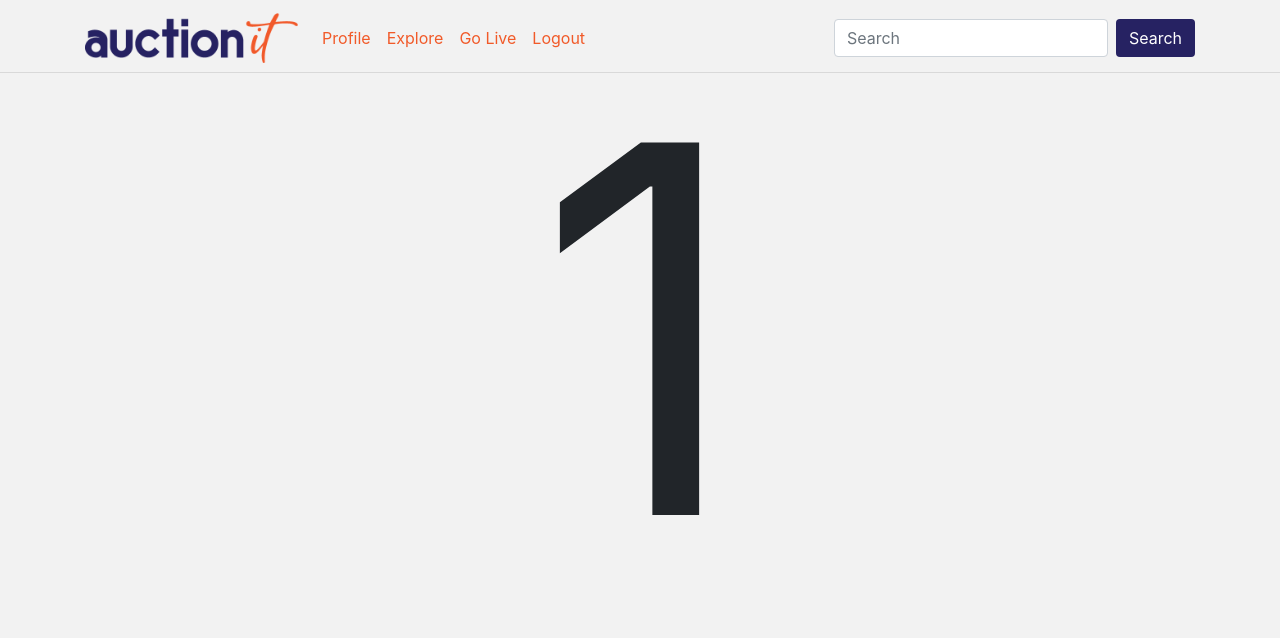
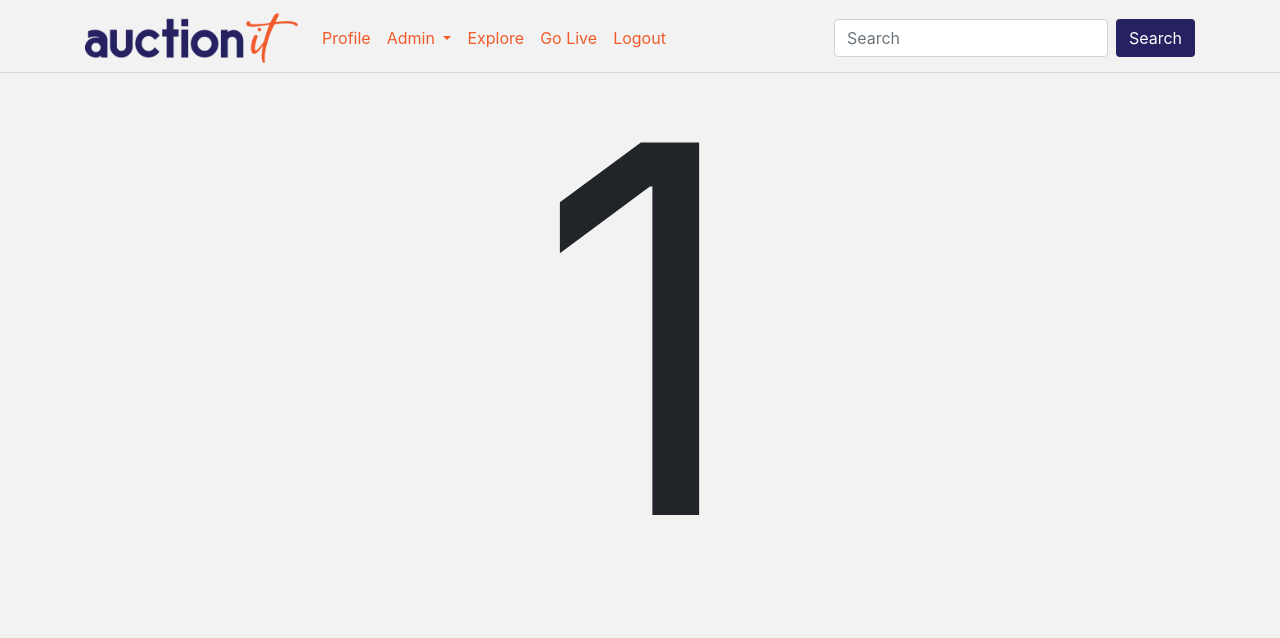
Before and after one commit to stuhops/AuctionIt, a Django app: page /auctions/live/ in a window 1280 px wide. Shown: the top 638 px of the page. Run offline with Django 3.2, Linux system fonts and the light colour scheme; the visitor is signed in with stand-in values (Sample User, id 1); some libraries are stand-ins or nearby versions.

Commit message:
Took the admin actions into the navbar

```diff
--- a/auctions/templates/auctions/profile.html
+++ b/auctions/templates/auctions/profile.html
@@ -14,11 +14,6 @@
             <li class="nav-item">
               <a class="nav-link active" href="{% url 'auctions:editProfile' %}">Edit Profile</a>
             </li>
-            {% if request.user.is_superuser %}
-            <li class="nav-item mt-2">
-              <a class="nav-link active" href="{% url 'auctions:winners' %}">View Winners List</a>
-            </li>
-            {% endif %}
           </ul>
           <h3>Personal Bid Statistics</h3>
           <ul class="nav nav-pills flex-column">
--- a/templates/navbar.html
+++ b/templates/navbar.html
@@ -18,6 +18,19 @@
                     <li class="nav-item">
                         <a class="nav-link" href="{% url 'auctions:profile' %}" >Profile</a>
                     </li>
+
+                    {% if request.user.is_superuser %}
+                    <li class="nav-item dropdown">
+                        <a class="nav-link dropdown-toggle" id="navbardrop" data-toggle="dropdown">
+                            Admin
+                        </a>
+                        <div class="dropdown-menu">
+                            <a class="dropdown-item" href="{% url 'admin:index' %}">Admin Site</a>
+                            <a class="dropdown-item" href="{% url 'auctions:winners' %}">Winners List</a>
+                        </div>
+                    </li>
+                    {% endif %}
+
                     <li class="nav-item">
                         <a class="nav-link" href="{% url 'auctions:explore' %}">Explore</a>
                     </li>
```
